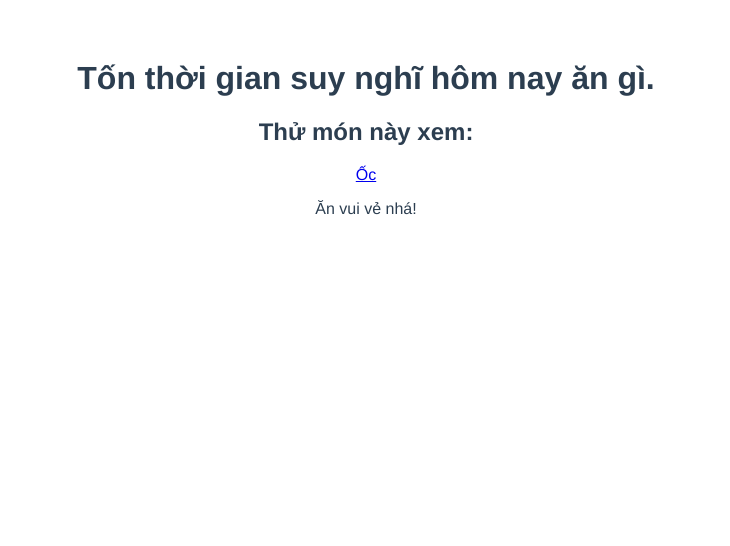
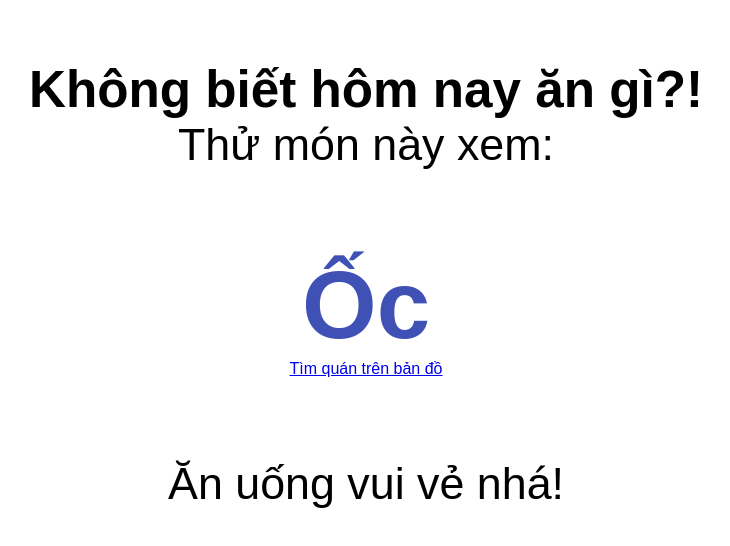
Before and after one commit to nguqtruong/angibaygio, a Vue app: page / in a window 1280 px wide. Shown: the top 546 px of the page, without its empty margins (274-1004 px from the left). Built offline with nearby package versions, Linux system fonts and the light colour scheme.

Commit message:
style, detach css code from vue single file

```diff
--- a/src/App.vue
+++ b/src/App.vue
@@ -1,16 +1,27 @@
 <template>
   <div id="app">
-    <h1>Tốn thời gian suy nghĩ hôm nay ăn gì.</h1>
-    <h2>Thử món này xem:</h2>
+    <div id="intro">Không biết hôm nay ăn gì?!</div>
+    <div class="regular">Thử món này xem:</div>
+    <div id="suggestion_area">
       <a
+        id="google_search_link"
         v-bind:href="dish_google_place_search_url"
         target="_blank"
         rel="noopener"
       >
         {{ dish_name }}
       </a>
-
-    <p>Ăn vui vẻ nhá!</p>
+      <br />
+      <a
+        id="google_place_search_url"
+        v-bind:href="dish_google_place_search_url"
+        target="_blank"
+        rel="noopener"
+      >
+        Tìm quán trên bản đồ
+      </a>
+    </div>
+    <div class="regular">Ăn uống vui vẻ nhá!</div>
   </div>
 </template>
 
@@ -40,31 +51,19 @@ var arr = [
   "Thịt dê",
 ];
 
-console.log(arr.length);
 var random_index = Math.floor(Math.random() * arr.length);
-console.log(random_index);
 
 export default {
   name: "App",
   data() {
     var selected_dish_name = arr[random_index];
+    var dish_google_place_search_url =
+      "https://www.google.com/maps/search/" +
+      selected_dish_name.split(" ").join("+");
     return {
       dish_name: selected_dish_name,
-      dish_google_place_search_url:
-        "https://www.google.com/maps/search/" +
-        selected_dish_name.split(" ").join("+"),
+      dish_google_place_search_url: dish_google_place_search_url,
     };
   },
 };
 </script>
-
-<style>
-#app {
-  font-family: Avenir, Helvetica, Arial, sans-serif;
-  -webkit-font-smoothing: antialiased;
-  -moz-osx-font-smoothing: grayscale;
-  text-align: center;
-  color: #2c3e50;
-  margin-top: 60px;
-}
-</style>
--- /dev/null
+++ b/src/main.css
@@ -0,0 +1,29 @@
+.regular {
+  font-size: 3.5vw;
+}
+
+#app {
+  -moz-osx-font-smoothing: grayscale;
+  -webkit-font-smoothing: antialiased;
+  font-family: sans-serif;
+  margin-top: 60px;
+  text-align: center;
+}
+
+#intro {
+  font-size: 4vw;
+  font-weight: bold;
+}
+
+#suggestion_area {
+    margin-bottom: 5rem;
+    margin-top: 5rem;
+}
+
+#google_search_link {
+  color: #3f51b5;
+  cursor: pointer;
+  font-size: 7.5vw;
+  font-weight: bold;
+  text-decoration: none;
+}
--- a/src/main.js
+++ b/src/main.js
@@ -1,5 +1,8 @@
 import Vue from 'vue'
 import App from './App.vue'
+
+// custom css
+import './main.css'
 
 Vue.config.productionTip = false
 
```
Lines whose indentation alone changed are shown as unchanged.
